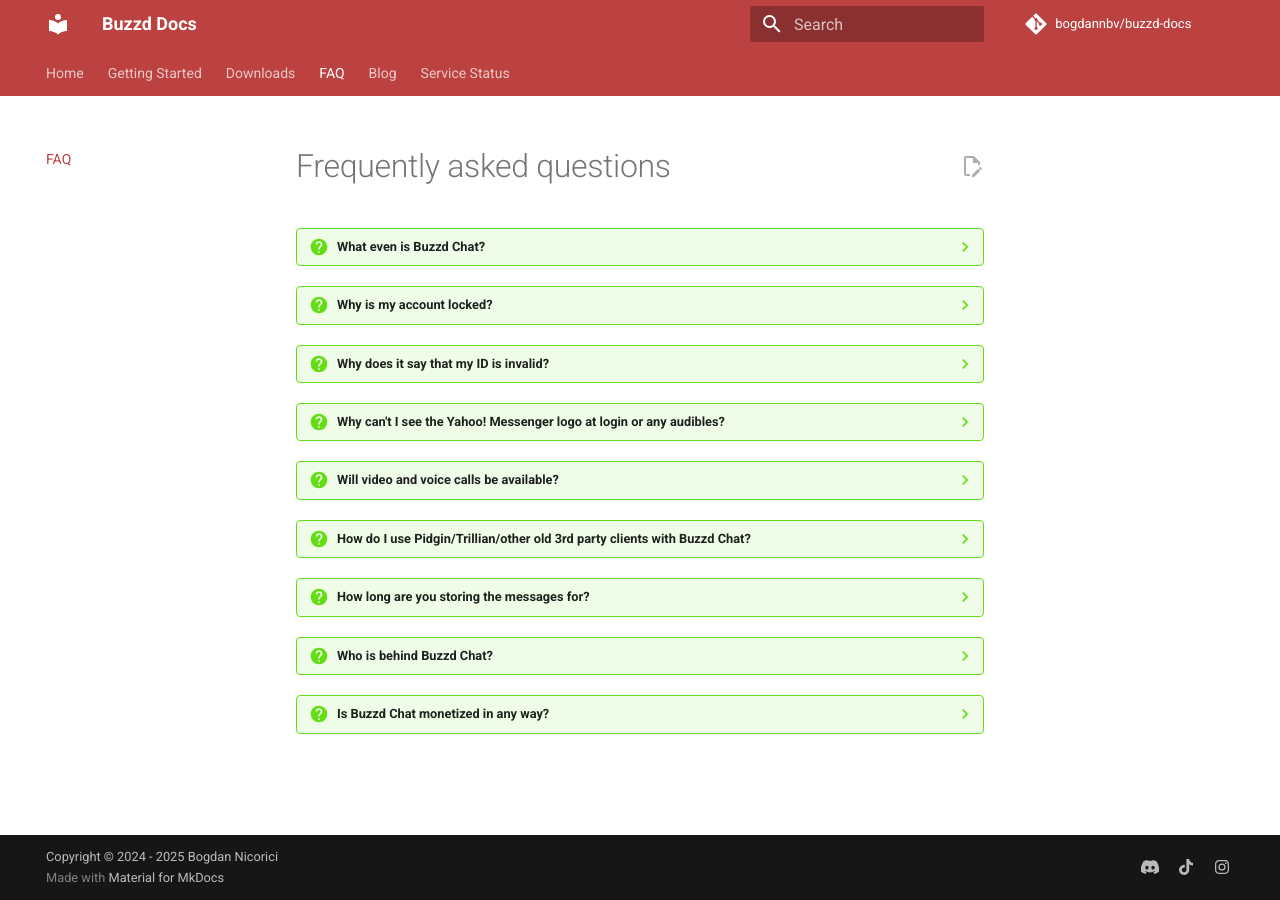
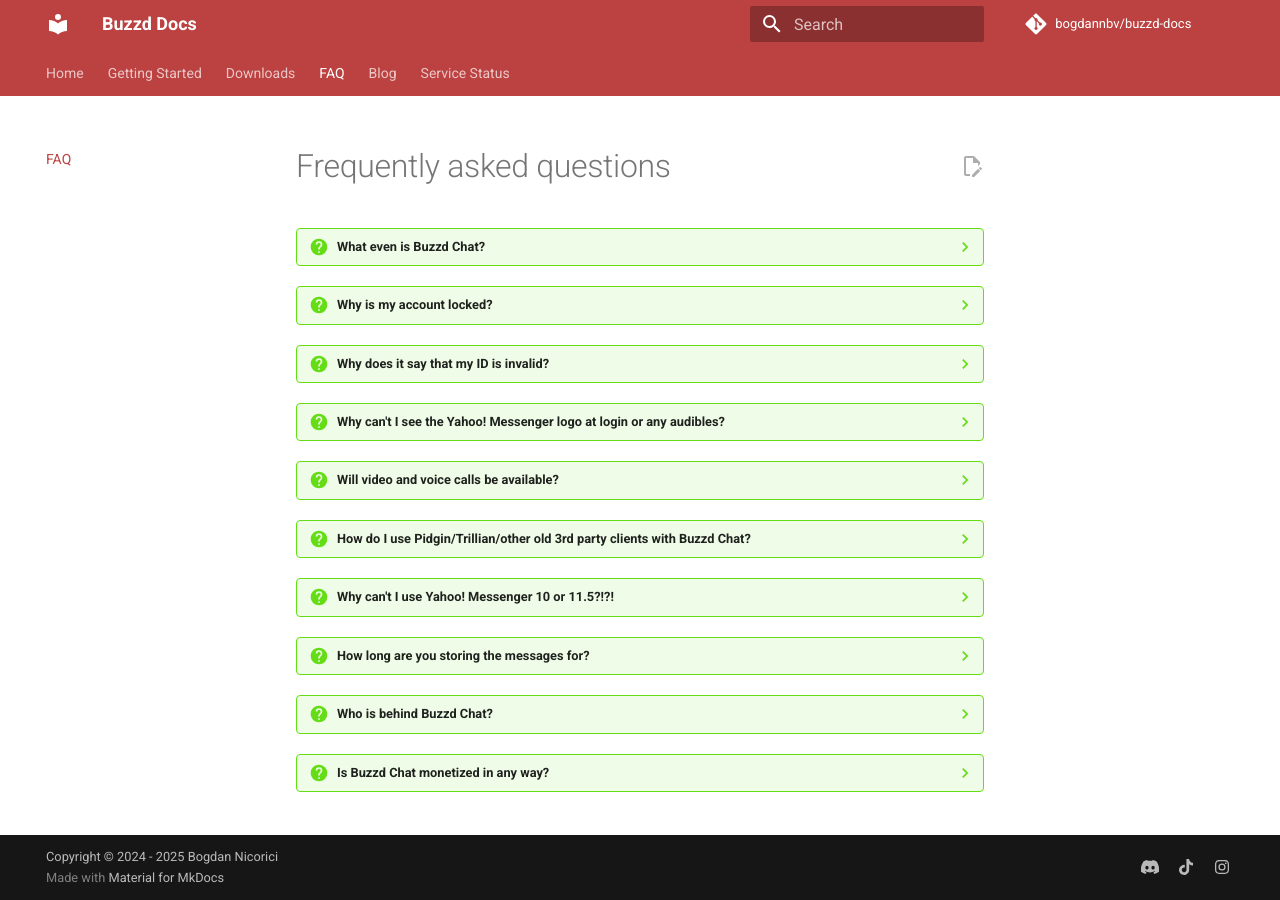
Before and after one commit to bogdannbv/buzzd-docs, an MkDocs documentation site: the page built from docs/faq.md, in a window 1280 px wide. Built offline with MkDocs 1.6.1 and Material for MkDocs 9.7.7, drawn with Linux system fonts in a browser that asks for light colours; plug-ins that fetch from the network failed and are left out; comment, search, counter and statistics services are not loaded; part of the change alters nothing that is shown.

Commit message:
Add FAQ about older and newer versions

```diff
--- a/docs/faq.md
+++ b/docs/faq.md
@@ -32,6 +32,11 @@
     It doesn't make much sense, especially since **all 3rd party clients support only a small subset of all the official features**.
     That being said, if anyone is interested in patching/updating a 3rd party client to work with our project, we're happy to help as much as reasonably possible.
 
+??? question "Why can't I use Yahoo! Messenger 10 or 11.5?!?!"
+    At the moment we're focusing on making as many features as possible functional.
+    Once we feel we're in a good place with the amount of features we've got working, we'll start working on supporting both older and newer versions.
+    Spoiler alert: we've already tested and got (almost fully) working versions 8.1 and 10, but are not yet ready to be released.
+
 ??? question "How long are you storing the messages for?"
     We're storing **only the offline messages** for up to 2 weeks.
     Once the recipient logs in we're sending them the offline messages and delete them from our database.
```
